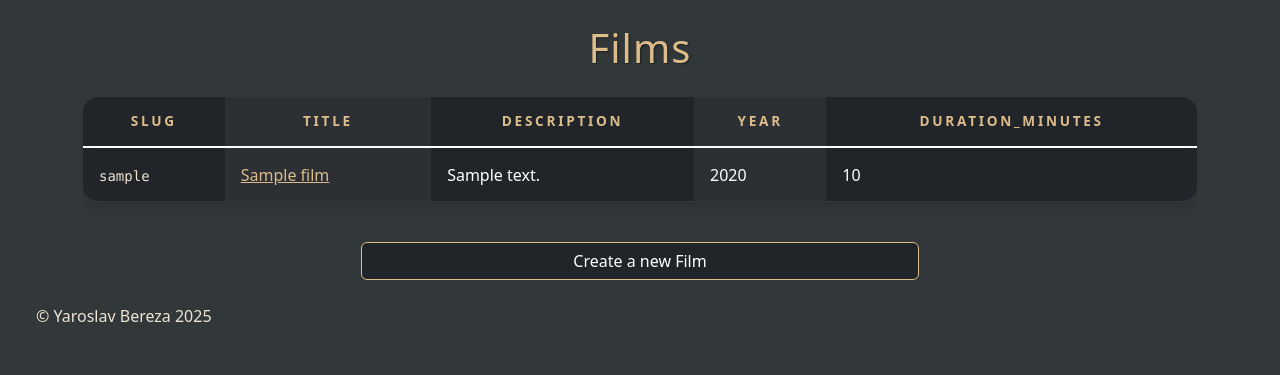
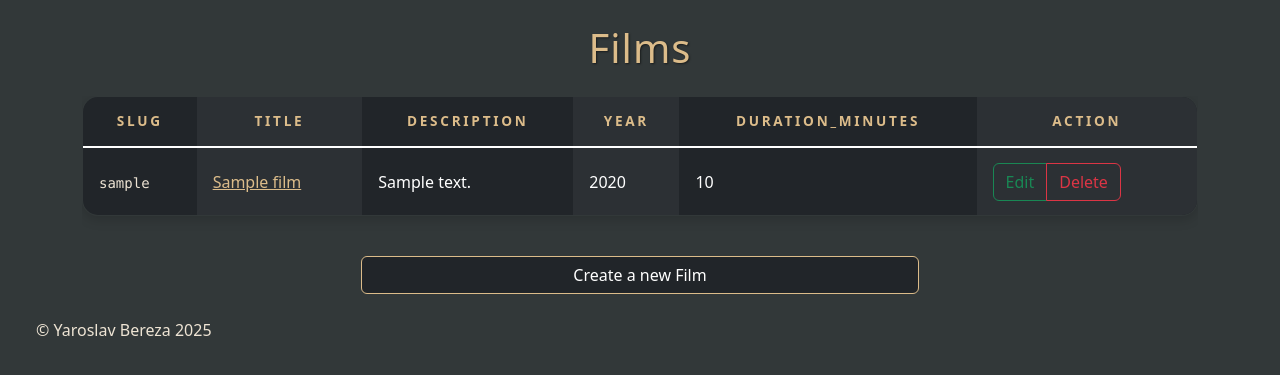
Before and after one commit to yaros2106/FastAPI-Film-Catalog, a FastAPI app: template film-catalog/templates/films/list.html in a window 1280 px wide. Shown: the part 74-449 px from the top of the page. Run offline with FastAPI, Linux system fonts and the light colour scheme; the template is opened without the code that fills it: most values are stand-ins (such as "Sample title", 1, 10 or a date in 2020).

Commit message:
films actions

```diff
--- a/film-catalog/templates/films/list.html
+++ b/film-catalog/templates/films/list.html
@@ -20,6 +20,7 @@
           <th scope="col" class="text-center">description</th>
           <th scope="col" class="text-center">year</th>
           <th scope="col" class="text-center">duration_minutes</th>
+          <th scope="col" class="text-center">Action</th>
         </tr>
         </thead>
         <tbody class="table-group-divider">
@@ -41,6 +42,12 @@
             <td>{{ film.description }}</td>
             <td>{{ film.year }}</td>
             <td>{{ film.duration_minutes }}</td>
+            <td>
+              <div class="btn-group" role="group" aria-label="Films actions">
+                <a href="#" class="btn btn-outline-success">Edit</a>
+                <a href="#" class="btn btn-outline-danger">Delete</a>
+              </div>
+            </td>
           </tr>
         {% endfor %}
 
```
